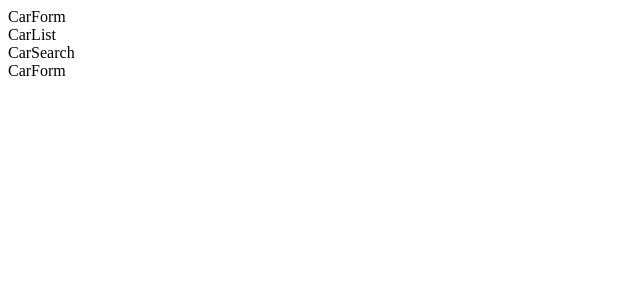
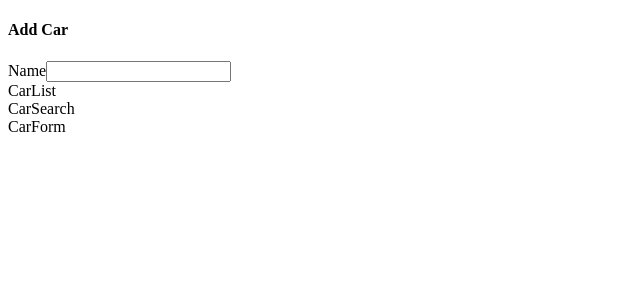
Before and after one commit to andbudha/cars_redux_toolkit, a React (Create React App) app: page / in a window 1280 px wide. Shown: the top 300 px of the page, without its empty margins (0-640 px from the left). Built offline with nearby package versions, Linux system fonts and the light colour scheme.

Commit message:
carForm comp updated/form value getting realized

```diff
--- a/src/components/CarForm.js
+++ b/src/components/CarForm.js
@@ -1,6 +1,28 @@
+import { useDispatch, useSelector } from "react-redux";
+import { changeName } from "../store";
 
 export const CarForm = () => {
+    const dispatch = useDispatch();
+    const name = useSelector(state => state.form.name)
+    console.log(name);
+    const handleNameChange = (event) => {
+        dispatch(changeName(event.currentTarget.value));
+    }
     return (
-        <div>CarForm</div>
+        <div className="car-form panel">
+            <h4 className="subtitle is-3">Add Car</h4>
+            <form>
+                <div className="field-group">
+                    <div className="field">
+                        <label className="label">Name</label>
+                        <input
+                            className="innput is-expanded"
+                            value={name}
+                            onChange={handleNameChange}
+                        />
+                    </div>
+                </div>
+            </form>
+        </div>
     );
 }
--- a/src/store/index.js
+++ b/src/store/index.js
@@ -1,8 +1,6 @@
 import { configureStore } from "@reduxjs/toolkit";
-import { carsReducer } from "./slices/carsSlice";
-import { formReducer } from "./slices/formSlice";
-import { changeSearchTerm, addCar, removeCar } from "./slices/carsSlice";
-import { changeName, changeCost } from "./slices/formSlice";
+import { changeSearchTerm, addCar, removeCar, carsReducer } from "./slices/carsSlice";
+import { changeName, changeCost, formReducer } from "./slices/formSlice";
 
 const store = configureStore({
     reducer: {
```
